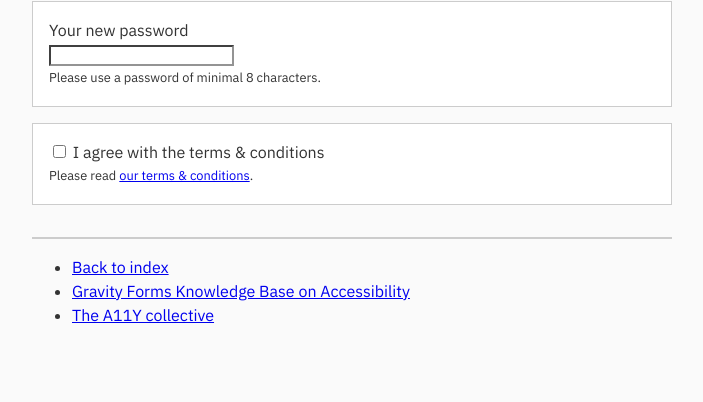
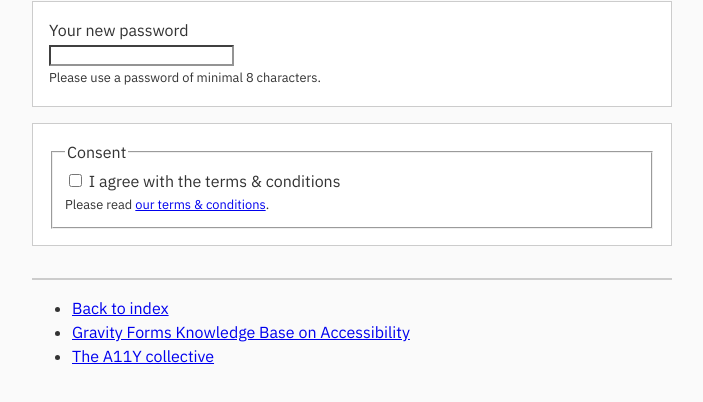
Before and after one commit to a11y-collective/talks, a plain HTML site: page wpa11yday22/aria-describedby.html in a window 1280 px wide. Shown: the part 88-490 px from the top of the page, without its empty margins (288-991 px from the left). Drawn offline with Linux system fonts and the light colour scheme.

Commit message:
extend aria-describedby

```diff
--- a/wpa11yday22/aria-describedby.html
+++ b/wpa11yday22/aria-describedby.html
@@ -26,9 +26,12 @@
     </form>
 
     <form class="block">
-        <input type="checkbox" id="terms" name="terms">
-        <label for="terms" aria-describedby="terms-link">I agree with the terms & conditions</label>
-        <p id="terms-link" class="description">Please read <a href="#">our terms & conditions</a>.</p>
+        <fieldset>
+        <legend>Consent</legend>
+            <input type="checkbox" id="terms" name="terms" aria-describedby="terms-link">
+            <label for="terms" >I agree with the terms & conditions</label>
+            <p id="terms-link" class="description">Please read <a href="#">our terms & conditions</a>.</p>
+        </fieldset>
     </form>
 
 </main>
```
